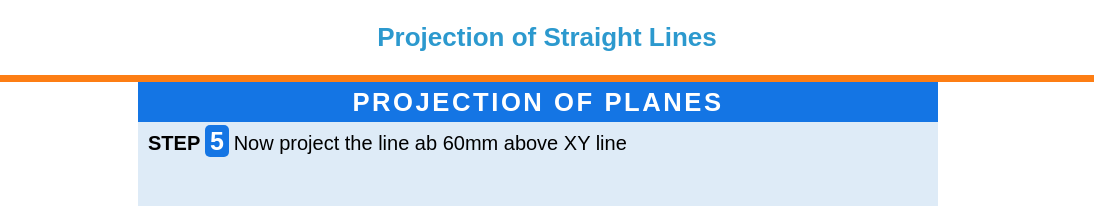
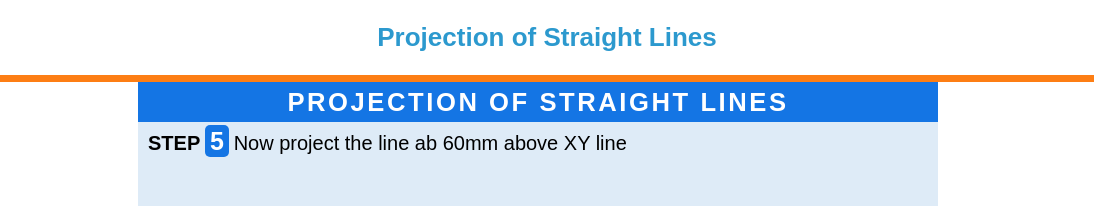
Before and after one commit to virtual-labs/exp-projection-of-straight-lines-dei, a plain HTML site: page experiment/simulation/problem4/step5.html in a window 1280 px wide. Shown: the top 206 px of the page, 102-1196 px from the left. Drawn offline with Linux system fonts and the light colour scheme.

Commit message:
Update step5.html

```diff
--- a/experiment/simulation/problem4/step5.html
+++ b/experiment/simulation/problem4/step5.html
@@ -40,7 +40,7 @@
 
        <div class="hero" >
         <div id="container">
-          <h1 class="projection">PROJECTION OF PLANES</h1>
+          <h1 class="projection">PROJECTION OF STRAIGHT LINES</h1>
             <div class="step1">
                 <div class="texts">
                     <p style="font-size: 17px; position: absolute; top:45px;left: 10px;">
```
